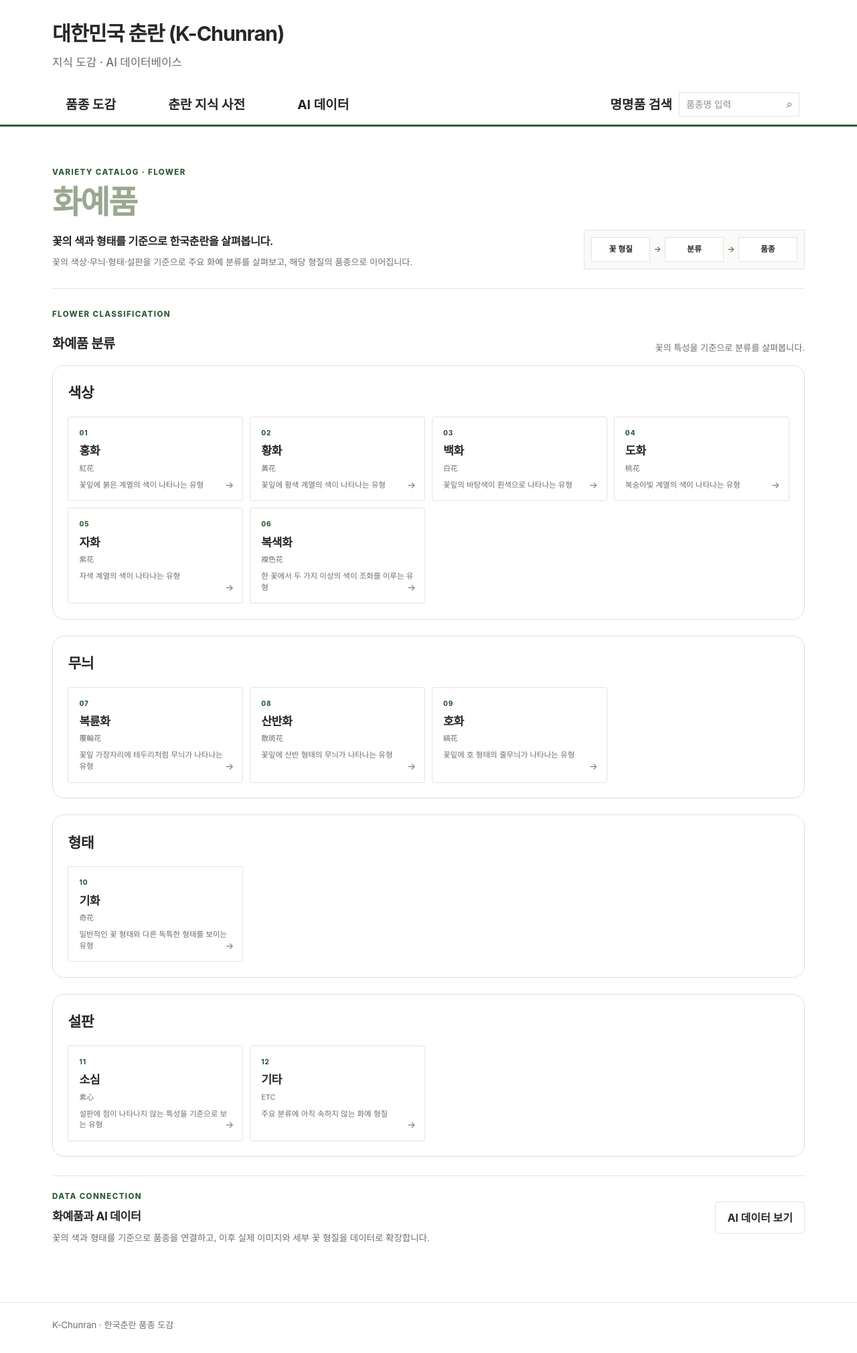
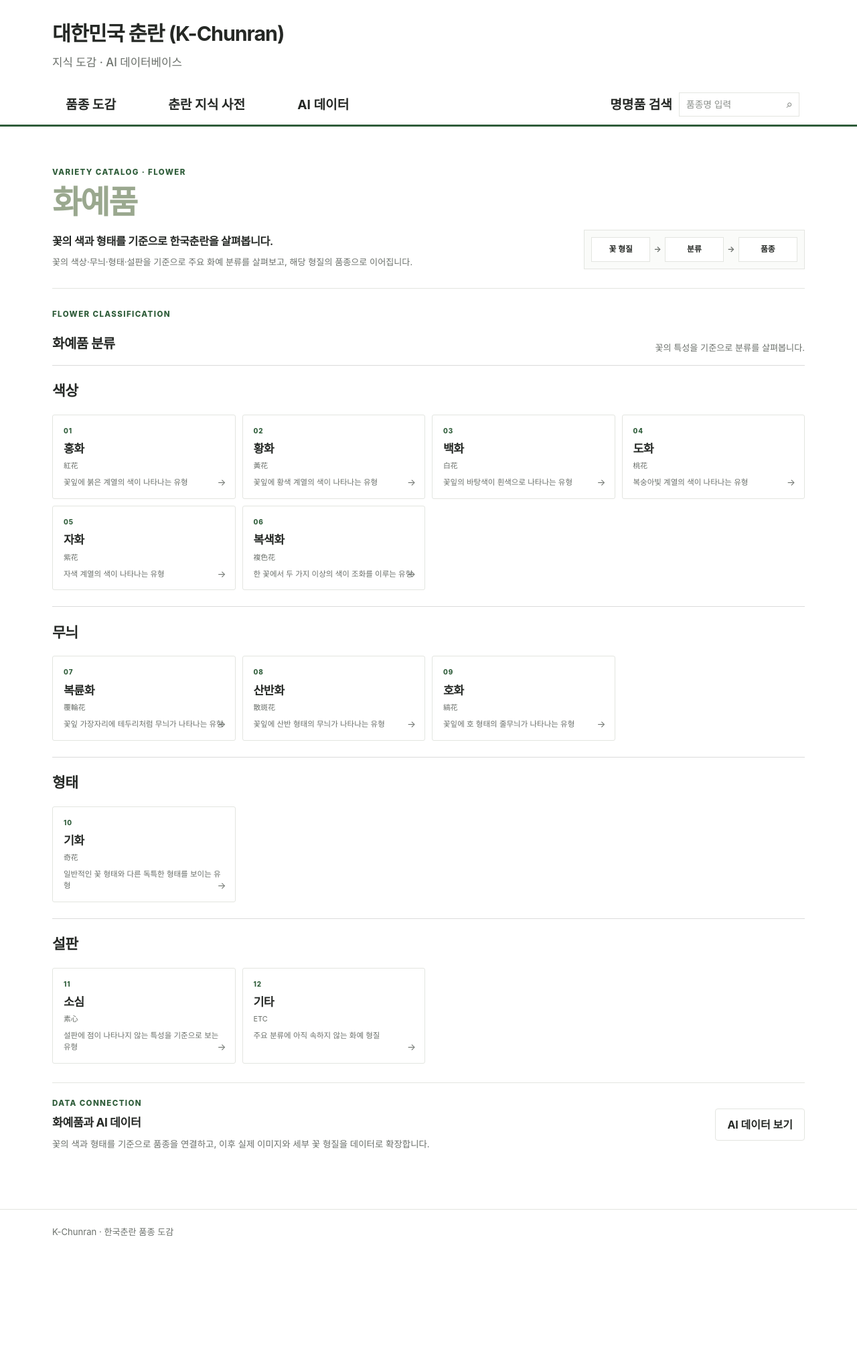
Before and after one commit to parasolra5-pixel/K-chunran, a Jekyll site: the page built from varieties/flower.md, in a window 1280 px wide. Shown: the whole page at 67% size. Built offline with Jekyll 4.4.1, drawn with Linux system fonts in a browser that asks for light colours; after the commit the page ends 1880 px from its top, so only the background shows below that.

Commit message:
ui: simplify flower category dividers

```diff
--- a/varieties/flower.md
+++ b/varieties/flower.md
@@ -27,7 +27,7 @@ permalink: /varieties/flower/
 
   <div style="display:grid; gap:1.5rem;">
 
-    <section style="border:1px solid rgba(0,0,0,0.12); border-radius:18px; padding:1.4rem;">
+    <section style="border-top:1px solid rgba(0,0,0,0.14); padding-top:1.2rem;">
       <h3 style="margin:0 0 1rem; font-size:1.35rem;">색상</h3>
       <div class="kc-leaf-grid">
         <a class="kc-leaf-class" href="{{ '/varieties/flower/honghwa/' | relative_url }}">
@@ -51,7 +51,7 @@ permalink: /varieties/flower/
       </div>
     </section>
 
-    <section style="border:1px solid rgba(0,0,0,0.12); border-radius:18px; padding:1.4rem;">
+    <section style="border-top:1px solid rgba(0,0,0,0.14); padding-top:1.2rem;">
       <h3 style="margin:0 0 1rem; font-size:1.35rem;">무늬</h3>
       <div class="kc-leaf-grid">
         <a class="kc-leaf-class" href="{{ '/varieties/flower/bokryunhwa/' | relative_url }}">
@@ -66,7 +66,7 @@ permalink: /varieties/flower/
       </div>
     </section>
 
-    <section style="border:1px solid rgba(0,0,0,0.12); border-radius:18px; padding:1.4rem;">
+    <section style="border-top:1px solid rgba(0,0,0,0.14); padding-top:1.2rem;">
       <h3 style="margin:0 0 1rem; font-size:1.35rem;">형태</h3>
       <div class="kc-leaf-grid">
         <a class="kc-leaf-class" href="{{ '/varieties/flower/gihwa/' | relative_url }}">
@@ -75,7 +75,7 @@ permalink: /varieties/flower/
       </div>
     </section>
 
-    <section style="border:1px solid rgba(0,0,0,0.12); border-radius:18px; padding:1.4rem;">
+    <section style="border-top:1px solid rgba(0,0,0,0.14); padding-top:1.2rem;">
       <h3 style="margin:0 0 1rem; font-size:1.35rem;">설판</h3>
       <div class="kc-leaf-grid">
         <a class="kc-leaf-class" href="{{ '/varieties/flower/sosim/' | relative_url }}">
```
